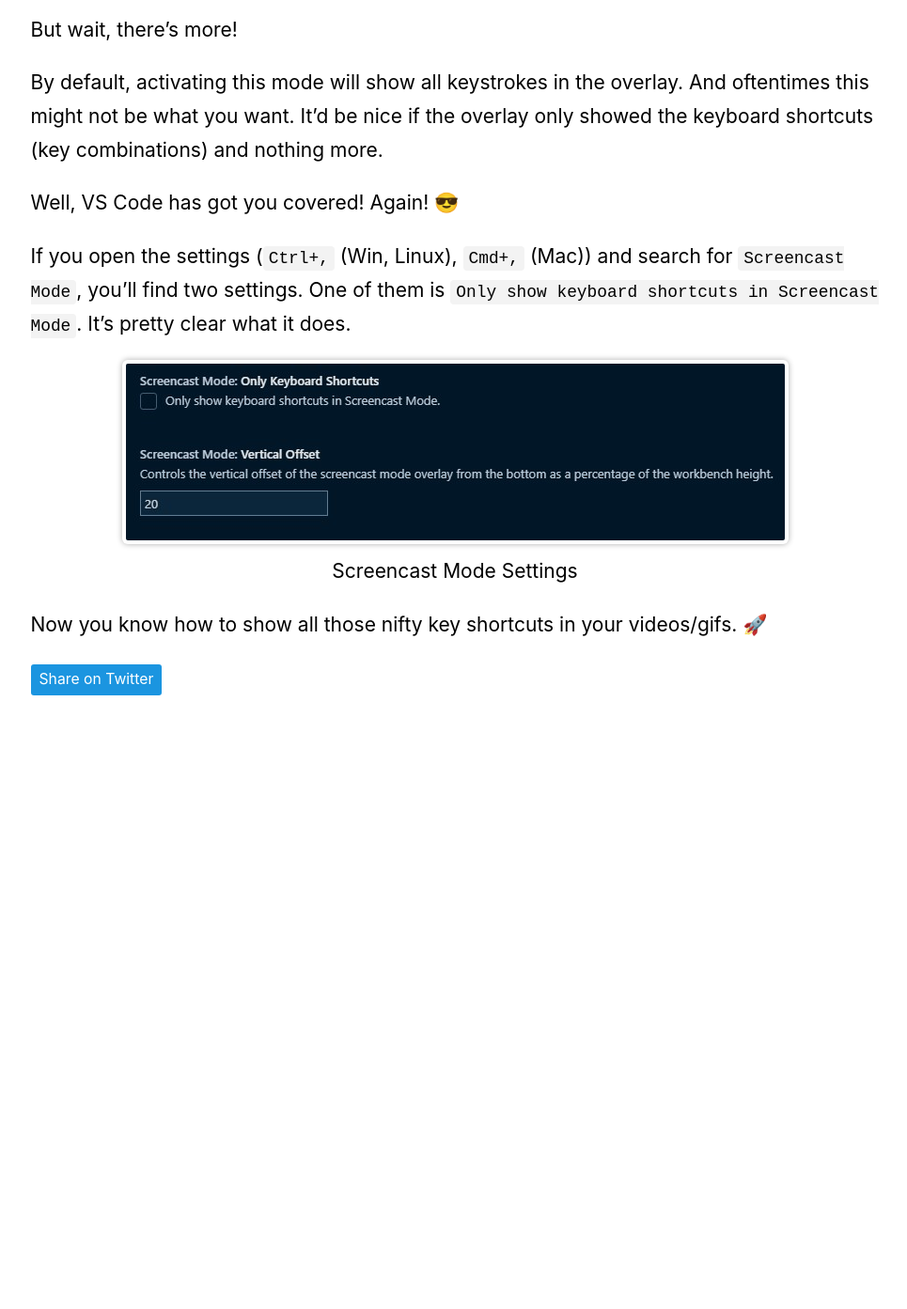
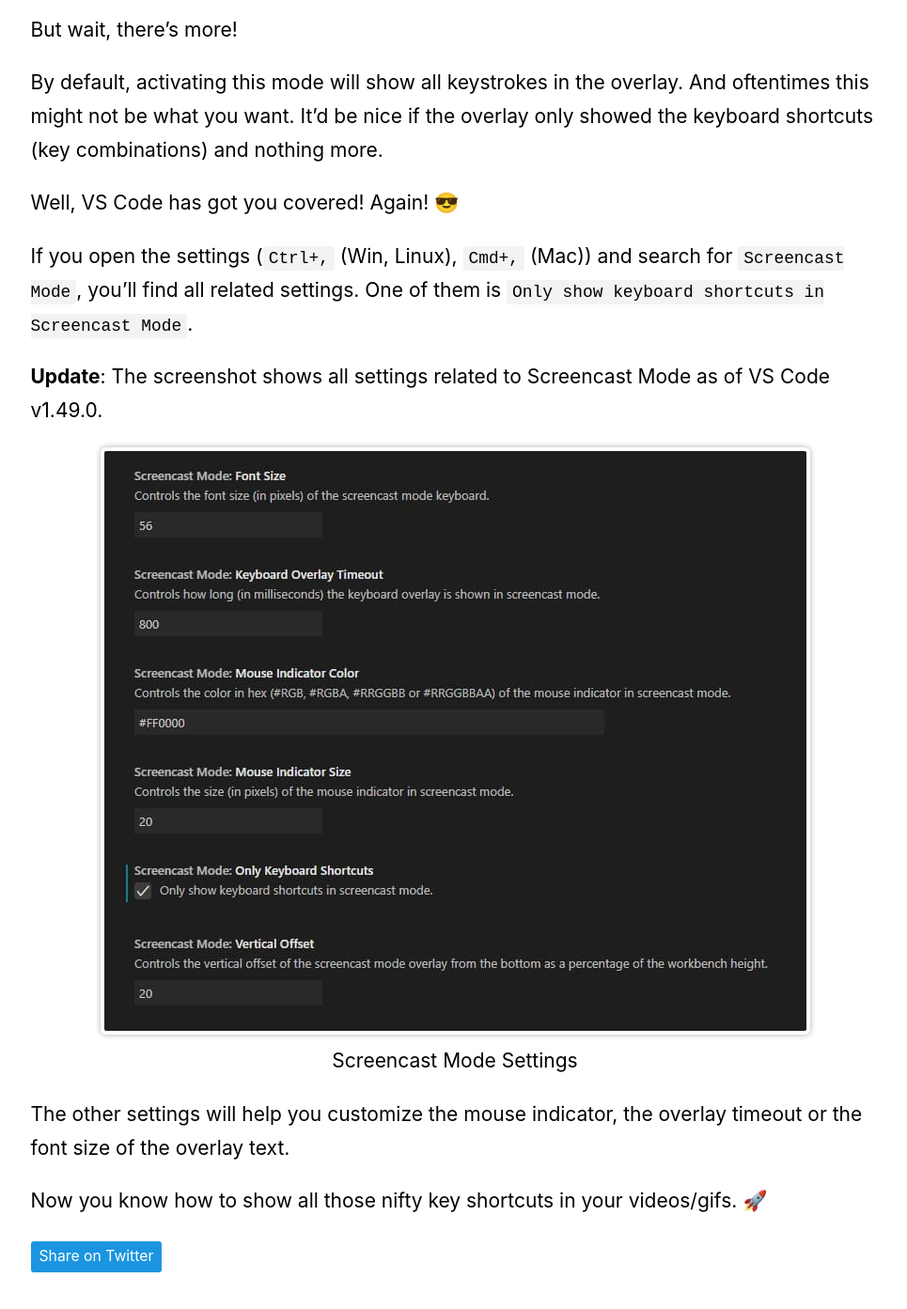
Before and after one commit to dzhavat/dzhavat.github.io, a Jekyll site: the page built from _posts/posts/2019-09-18-screencast-mode-in-vs-code.md, in a window 1280 px wide and 1400 px high, scrolled down 1668 px. Shown: the top 1393 px of the window at 94% size, without its empty margins (156-1121 px from the left). Built offline with Jekyll 4.4.1, drawn with Linux system fonts in a browser that asks for light colours; our own code applies the rules of GitHub Pages for plain Markdown files; before the commit the page ends 2454 px from its top, so only the background shows below that.

Commit message:
Update post

```diff
--- a/_posts/posts/2019-09-18-screencast-mode-in-vs-code.md
+++ b/_posts/posts/2019-09-18-screencast-mode-in-vs-code.md
@@ -27,11 +28,15 @@
 
 Well, VS Code has got you covered! Again! 😎
 
-If you open the settings (`Ctrl+,` (Win, Linux), `Cmd+,` (Mac)) and search for `Screencast Mode`, you’ll find two settings. One of them is `Only show keyboard shortcuts in Screencast Mode`. It’s pretty clear what it does.
+If you open the settings (`Ctrl+,` (Win, Linux), `Cmd+,` (Mac)) and search for `Screencast Mode`, you’ll find all related settings. One of them is `Only show keyboard shortcuts in Screencast Mode`.
+
+**Update**: The screenshot shows all settings related to Screencast Mode as of VS Code v1.49.0.
 
 <figure>
   <img src="/assets/img/2019/09/18/screencast-mode-settings.jpg" alt="Screencast Mode Settings">
   <figcaption>Screencast Mode Settings</figcaption>
 </figure>
 
+The other settings will help you customize the mouse indicator, the overlay timeout or the font size of the overlay text.
+
 Now you know how to show all those nifty key shortcuts in your videos/gifs. 🚀
```
Also changed, not shown: other parts of _posts/posts/2019-09-18-screencast-mode-in-vs-code.md (+1 -0 lines), assets/img/2019/09/18/screencast-mode-settings.jpg.
